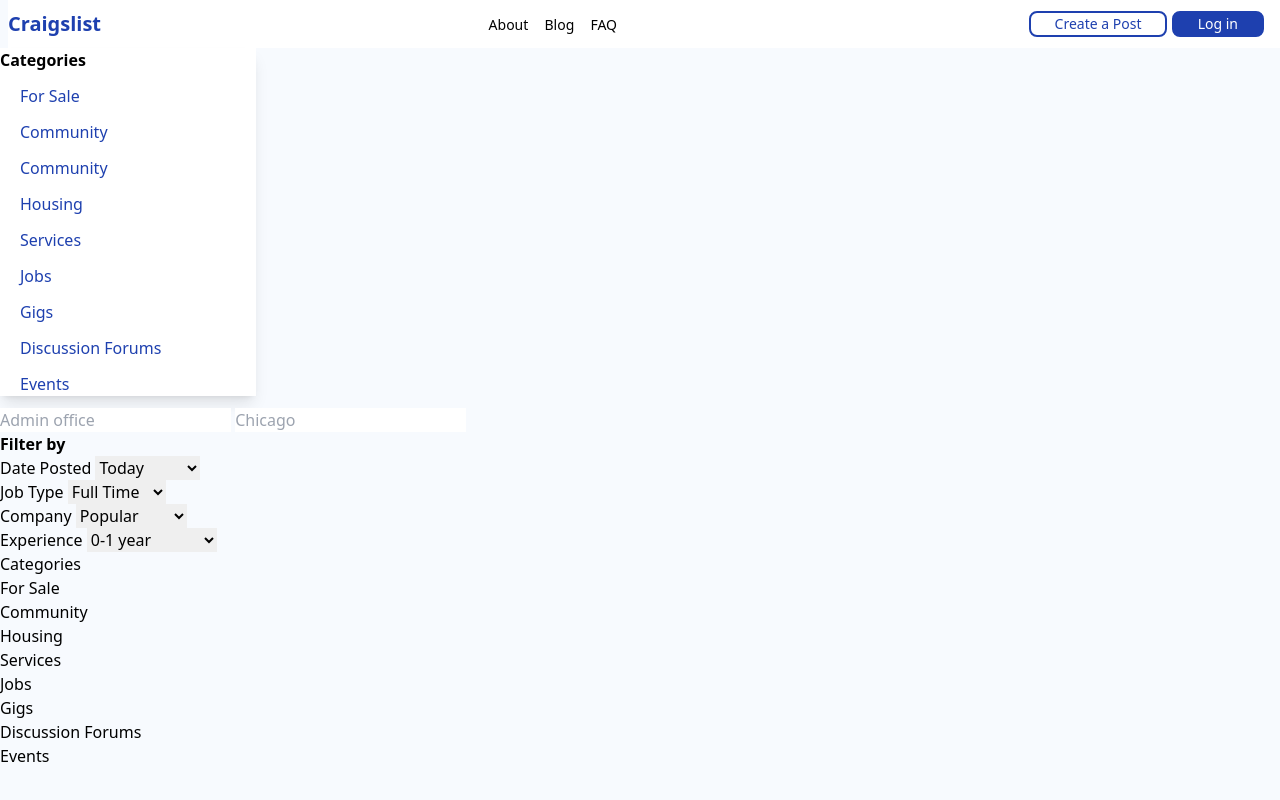
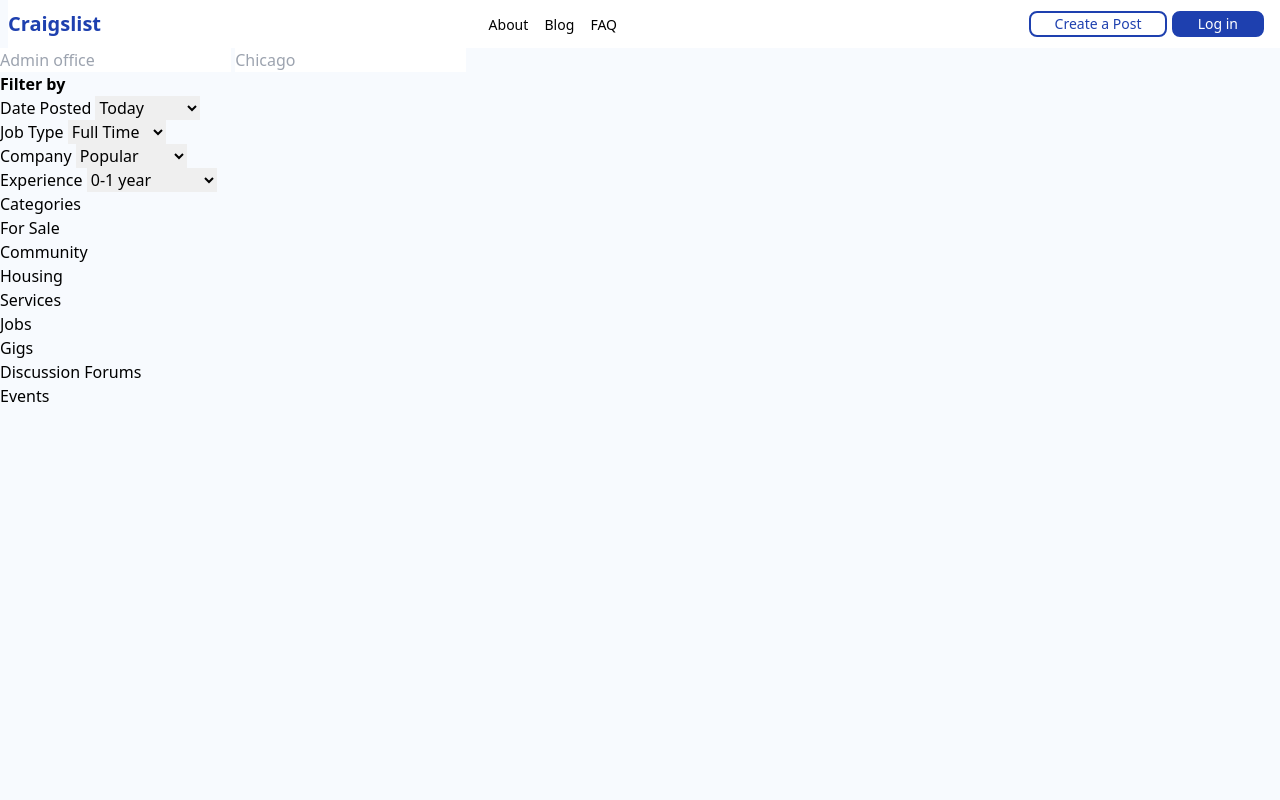
Before and after one commit to Mimo-oo/E-Commerce, a website: page index.html in a window 1280 px wide. Drawn offline with Linux system fonts and the light colour scheme.

Commit message:
first js

```diff
--- a/index.html
+++ b/index.html
@@ -21,23 +21,22 @@
             <button type="button" class="border-2 border-solid border-blue-800 rounded-lg text-blue-800 py-px px-6 text-sm hover:bg-blue-800 hover:text-white">Create a Post</button>
             <button type="button" class="bg-blue-800 text-white rounded-lg text-sm py-px px-6 border-2 border-solid border-blue-800 hover:bg-white hover:text-blue-800">Log in</button>
         </div>
-        <div class="mx-6 md:hidden">
+        <div class="mx-6 md:hidden cursor-pointer">
             <span onclick="hide()">☰</span>
         </div>
     </header>
-    <side>
-        <div class="text-blue-800 h-auto shadow-lg bg-white w-64">
-        <h3 class="mb-2 text-black"><b>Categories</b></h3>
+    <side >
+        <div class="text-blue-800 h-auto shadow-lg bg-white w-64 ml-2 hidden" id="hidden">
+        <h3 class="p-2 px-4  text-black text-2xl box-border"><b>Categories</b></h3>
         <ul class="m-2 ">
-            <li class="m-3">For Sale</li>
-            <li class="m-3">Community</li>
-            <li class="m-3">Community</li>
-            <li class="m-3">Housing</li>
-            <li class="m-3">Services</li>
-            <li class="m-3">Jobs</li>
-            <li class="m-3">Gigs</li>
-            <li class="m-3">Discussion Forums</li>
-            <li class="m-3">Events</li>
+            <li class="p-3 mb-4 font-serif">For Sale</li>
+            <li class="p-3 mb-4 font-serif">Community</li>
+            <li class="p-3 mb-4 font-serif">Housing</li>
+            <li class="p-3 mb-4 font-serif">Services</li>
+            <li class="p-3 mb-4 font-serif">Jobs</li>
+            <li class="p-3 mb-4 font-serif">Gigs</li>
+            <li class="p-3 mb-4 font-serif">Discussion Forums</li>
+            <li class="p-3 mb-4 font-serif">Events</li>
         </ul>
     </div>
     </side>
@@ -98,6 +97,6 @@
         </div>
 
     </main>
-
+    <script src="myscript.js"></script>
 </body>
 </html>
--- /dev/null
+++ b/myscript.js
@@ -0,0 +1,8 @@
+function hide() {
+    const x = document.getElementById("hidden")
+    if (x.style.display === "block") {
+        x.style.display = "none"
+    } else {
+        x.style.display = "block"
+    }
+}
```
Also changed, not shown: dist/output.css.
